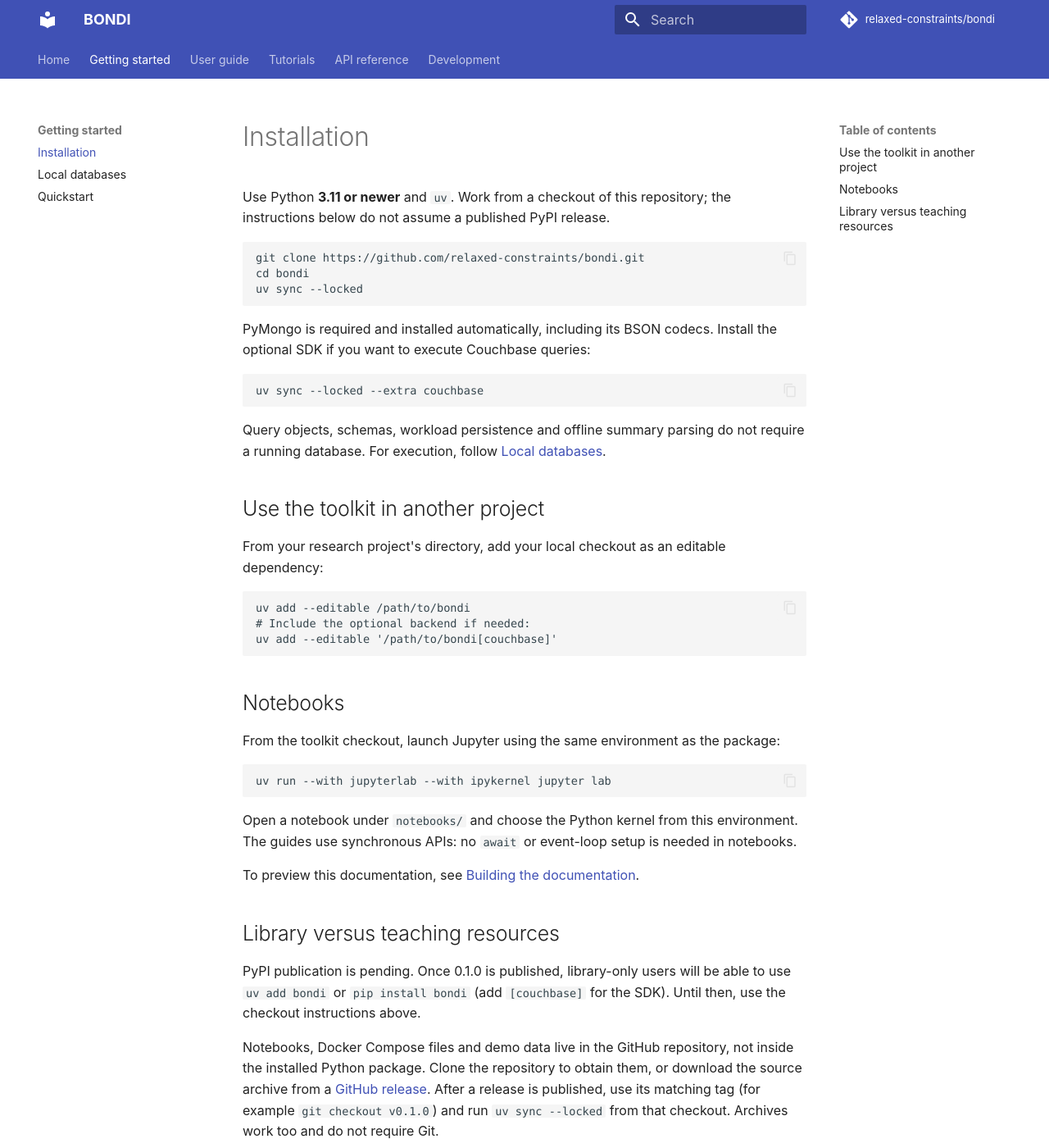
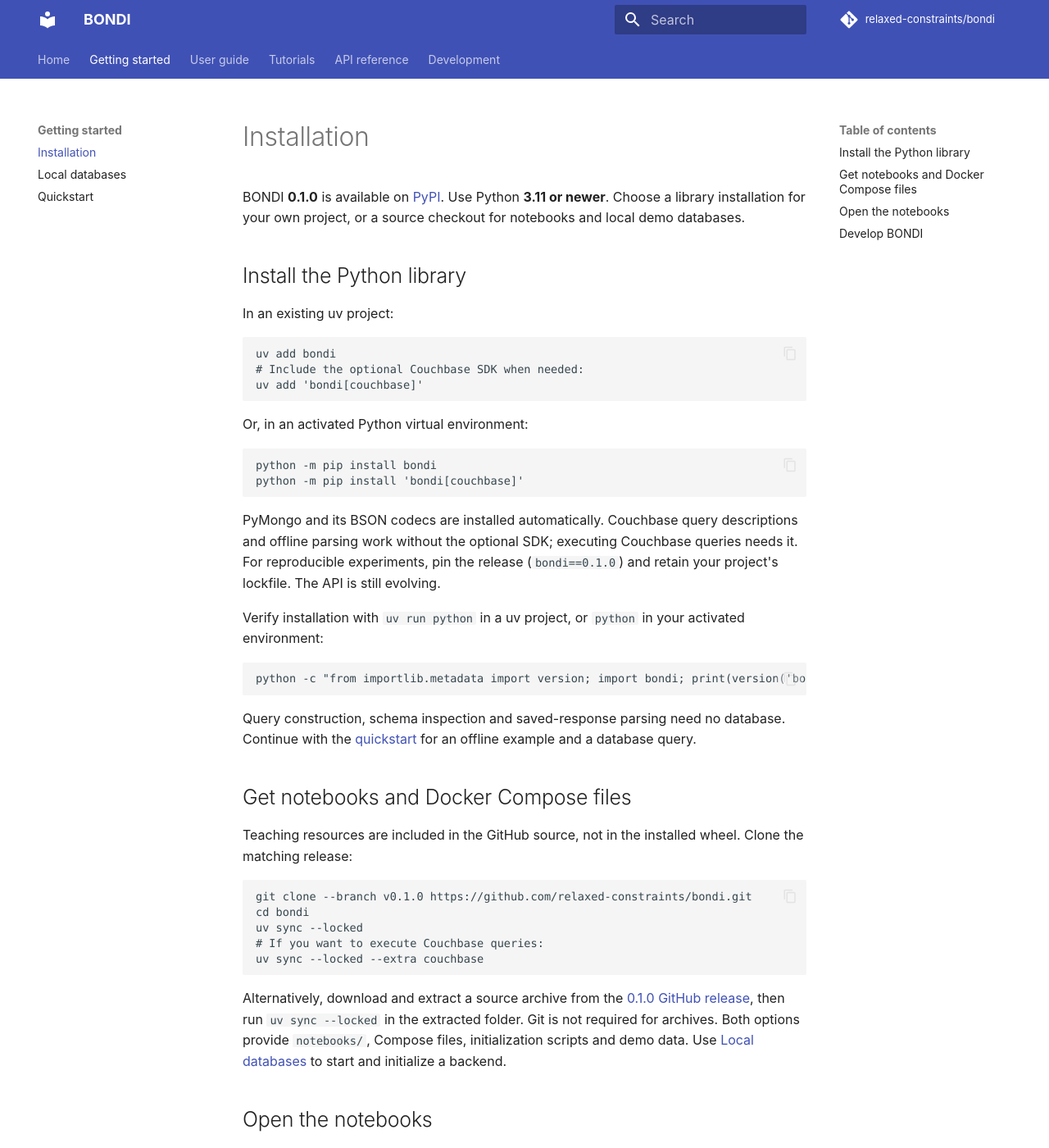
Before and after one commit to relaxed-constraints/bondi, an MkDocs documentation site: the page built from docs/installation.md, in a window 1280 px wide and 1400 px high. Shown: the whole window at 82% size. Built offline with MkDocs 1.6.1 and Material for MkDocs 9.7.7, drawn with Linux system fonts in a browser that asks for light colours; comment, search, counter and statistics services are not loaded; some of the changed text lies outside the part shown.

Commit message:
Document published BONDI 0.1.0 installation and quickstart

````diff
--- a/docs/installation.md
+++ b/docs/installation.md
@@ -1,55 +1,79 @@
 # Installation
 
-Use Python **3.11 or newer** and `uv`. Work from a checkout of this repository;
-the instructions below do not assume a published PyPI release.
+BONDI **0.1.0** is available on [PyPI](https://pypi.org/project/bondi/0.1.0/).
+Use Python **3.11 or newer**. Choose a library installation for your own project,
+or a source checkout for notebooks and local demo databases.
+
+## Install the Python library
+
+In an existing uv project:
 
 ```sh
-git clone https://github.com/relaxed-constraints/bondi.git
+uv add bondi
+# Include the optional Couchbase SDK when needed:
+uv add 'bondi[couchbase]'
+```
+
+Or, in an activated Python virtual environment:
+
+```sh
+python -m pip install bondi
+python -m pip install 'bondi[couchbase]'
+```
+
+PyMongo and its BSON codecs are installed automatically. Couchbase query descriptions
+and offline parsing work without the optional SDK; executing Couchbase queries needs it.
+For reproducible experiments, pin the release (`bondi==0.1.0`) and retain your project's
+lockfile. The API is still evolving.
+
+Verify installation with `uv run python` in a uv project, or `python` in your
+activated environment:
+
+```sh
+python -c "from importlib.metadata import version; import bondi; print(version('bondi'))"
+```
+
+Query construction, schema inspection and saved-response parsing need no database.
+Continue with the [quickstart](quickstart.md) for an offline example and a database query.
+
+## Get notebooks and Docker Compose files
+
+Teaching resources are included in the GitHub source, not in the installed wheel.
+Clone the matching release:
+
+```sh
+git clone --branch v0.1.0 https://github.com/relaxed-constraints/bondi.git
 cd bondi
 uv sync --locked
-```
-
-PyMongo is required and installed automatically, including its BSON codecs.
-Install the optional SDK if you want to execute Couchbase queries:
-
-```sh
+# If you want to execute Couchbase queries:
 uv sync --locked --extra couchbase
 ```
 
-Query objects, schemas, workload persistence and offline summary parsing do not
-require a running database. For execution, follow [Local databases](local-databases.md).
+Alternatively, download and extract a source archive from the
+[0.1.0 GitHub release](https://github.com/relaxed-constraints/bondi/releases/tag/v0.1.0),
+then run `uv sync --locked` in the extracted folder. Git is not required for archives.
+Both options provide `notebooks/`, Compose files, initialization scripts and demo data.
+Use [Local databases](local-databases.md) to start and initialize a backend.
 
-## Use the toolkit in another project
+## Open the notebooks
 
-From your research project's directory, add your local checkout as an editable dependency:
-
-```sh
-uv add --editable /path/to/bondi
-# Include the optional backend if needed:
-uv add --editable '/path/to/bondi[couchbase]'
-```
-
-## Notebooks
-
-From the toolkit checkout, launch Jupyter using the same environment as the package:
+From the source checkout or extracted release:
 
 ```sh
 uv run --with jupyterlab --with ipykernel jupyter lab
 ```
 
-Open a notebook under `notebooks/` and choose the Python kernel from this environment.
-The guides use synchronous APIs: no `await` or event-loop setup is needed in notebooks.
+Choose the Python kernel from this environment and open a notebook under `notebooks/`.
+Examples use synchronous APIs: no `await` or event-loop setup is needed.
 
-To preview this documentation, see [Building the documentation](documentation.md).
+## Develop BONDI
 
-## Library versus teaching resources
+To work on current development code, clone the default branch without `--branch`,
+then follow [Contributing](contributing.md). Use an editable checkout dependency
+only when you intentionally want local source changes in another project:
 
-PyPI publication is pending. Once 0.1.0 is published, library-only users will be
-able to use `uv add bondi` or `pip install bondi` (add `[couchbase]` for the SDK).
-Until then, use the checkout instructions above.
+```sh
+uv add --editable /path/to/bondi
+```
 
-Notebooks, Docker Compose files and demo data live in the GitHub repository, not
-inside the installed Python package. Clone the repository to obtain them, or download
-the source archive from a [GitHub release](https://github.com/relaxed-constraints/bondi/releases).
-After a release is published, use its matching tag (for example `git checkout v0.1.0`)
-and run `uv sync --locked` from that checkout. Archives work too and do not require Git.
+See [Building the documentation](documentation.md) to preview the site locally.
--- a/docs/quickstart.md
+++ b/docs/quickstart.md
@@ -1,6 +1,24 @@
 # Quickstart
 
-This example reads the bundled MongoDB `demo.business` collection. Complete
+## Start without a database
+
+[Install BONDI](installation.md) from PyPI, then inspect a small dataset:
+
+```python
+from bondi.schema import Schema
+
+schema = Schema.from_documents([{"city": "Sydney", "stars": 4}, {"city": "Melbourne"}])
+print(schema.document_count)  # 2
+print(schema["stars"].missing_count)  # 1
+```
+
+Run this in your project with `uv run python your_script.py`, or use `python` in
+an activated environment.
+
+## Execute a query
+
+Get the [release source and teaching resources](installation.md#get-notebooks-and-docker-compose-files)
+if you want to use the demo data. This example reads the bundled MongoDB `demo.business` collection. Complete
 [installation](installation.md) and [database initialization](local-databases.md) first.
 Run the code in a script or notebook:
 
````
Also changed, not shown: CHANGELOG.md (+1 -1 lines), README.md (+3 -2 lines), docs/index.md (+2 -0 lines), docs/releases.md (+6 -6 lines).
